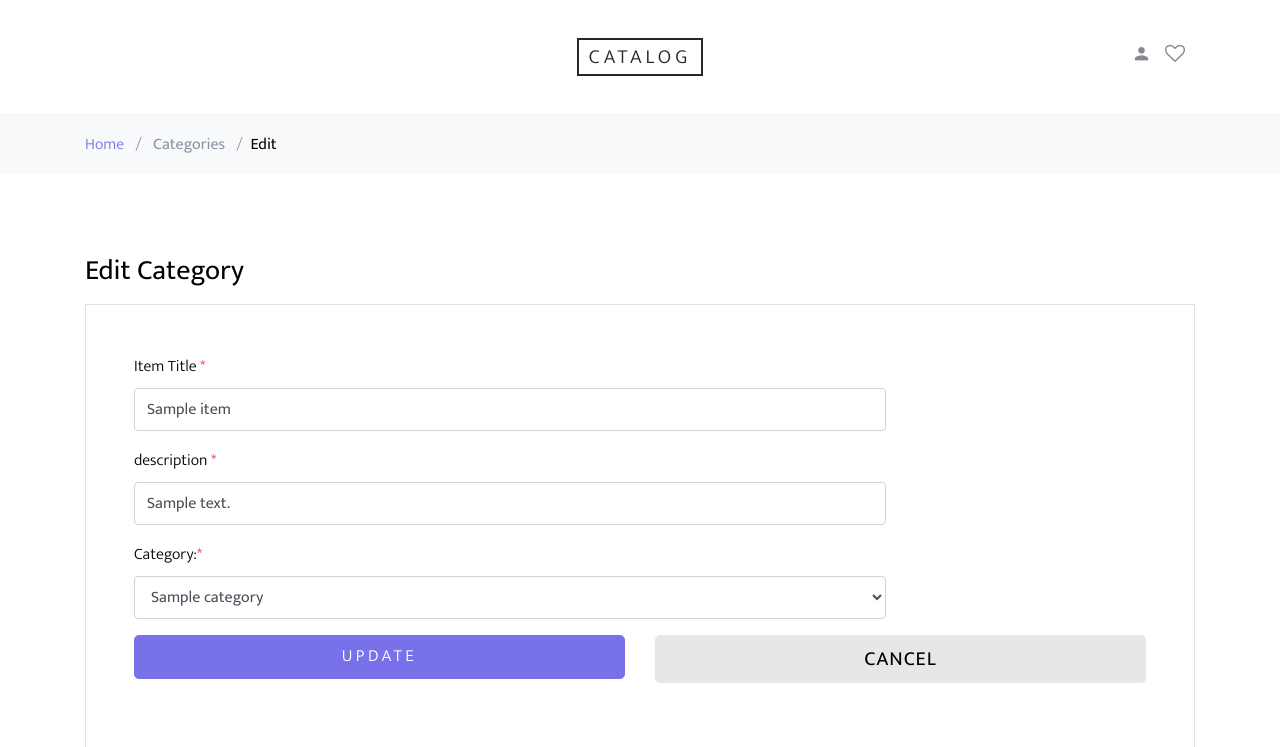
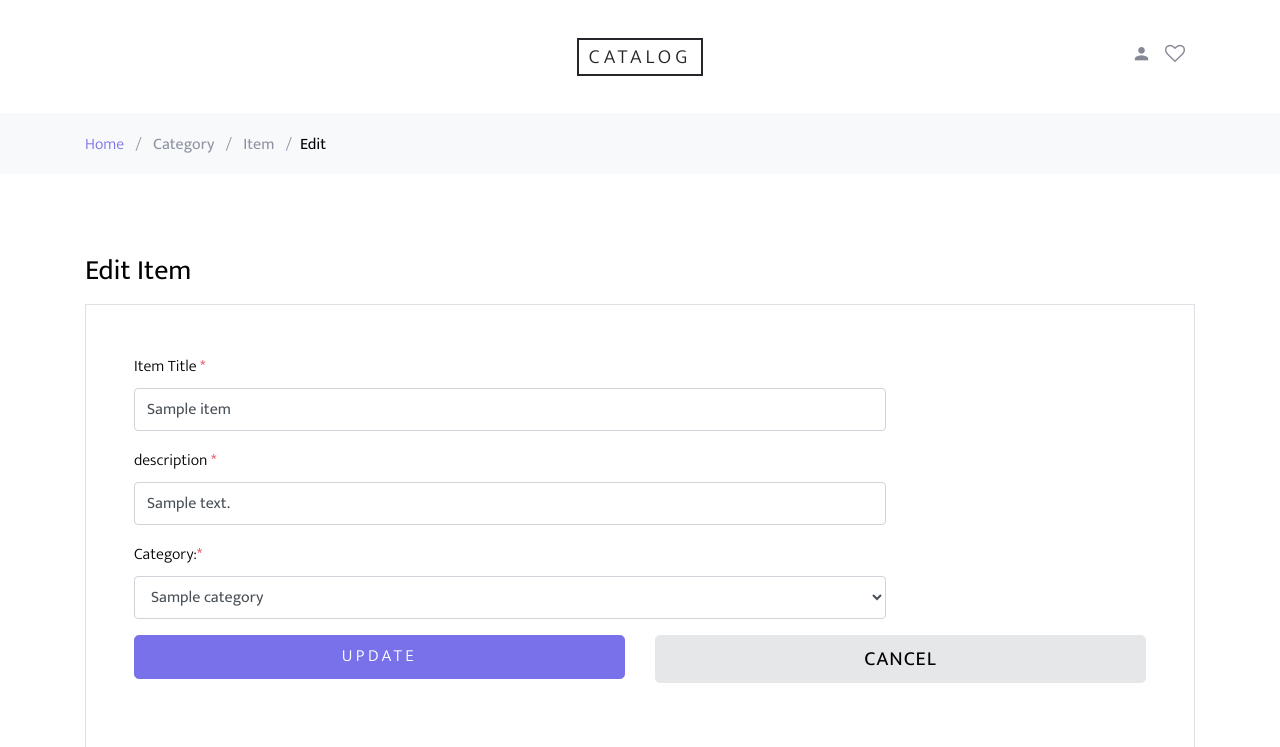
Before and after one commit to GiuseppeVarriale/ud-Catalog, a Flask app: page /admin/categories/1/items/1/edit/ in a window 1280 px wide. Shown: the top 747 px of the page. Run offline with Flask 2, Linux system fonts and the light colour scheme; tables that the repository leaves empty hold one stand-in row (values such as "Sample post"); some libraries are stand-ins or nearby versions; some web fonts are replaced.

Commit message:
Feat: Add endpoint to delete Item

```diff
--- a/application.py
+++ b/application.py
@@ -64,6 +64,7 @@ def showHome():
     items = session.query(Item).order_by(Item.id.desc())
     return render_template('showHome.html', categories=categories, items=items)
 
+
 # Show a Catalog Category web page
 @app.route('/categories/<int:category_id>/')
 @app.route('/categories/<int:category_id>/items/')
@@ -79,6 +80,7 @@ def showCatalogCategory(category_id):
     items = session.query(Item).filter_by(cat_id=category_id).all()
     return render_template('showCatalogCategory.html', categories=categories,
                            sCategory=category, items=items)
+
 
 # Show a Catalog item web page
 @app.route('/categories/<int:category_id>/items/<int:item_id>/')
@@ -110,8 +112,7 @@ def newCategory():
 @app.route('/admin/categories/<int:category_id>/edit/', methods=['GET', 'POST'])
 def editCategory(category_id):
     try:
-        editedCategory = session.query(
-            Category).filter_by(id=category_id).one()
+        editedCategory = session.query(Category).filter_by(id=category_id).one()
     except NoResultFound:
         flash("Error: The category with id '%s' does not exist." % category_id, "error")
         return redirect(url_for('showHome'))
@@ -143,7 +144,7 @@ def newItem(category_id=0):
 
 
 
-# Edit a Catalog Category
+# Edit a Catalog Item
 @app.route('/admin/categories/<int:category_id>/items/<int:item_id>/edit/', methods=['GET', 'POST'])
 def editItem(category_id, item_id):
     categories = session.query(Category).all()
@@ -171,6 +172,25 @@ def editItem(category_id, item_id):
             return render_template('editItem.html', item=editedItem, categories=categories)
 
 
+# Delete a Category item
+@app.route('/admin/categories/<int:category_id>/items/<int:item_id>/delete/', methods=['GET', 'POST'])
+def deleteItem(category_id, item_id):
+    try:
+        itemToDelete = session.query(Item).filter_by(id=item_id).one()
+    except NoResultFound:
+        flash("Error: The Item with id '%s' does not exist." % item_id, "error")
+        return redirect(url_for('showHome'))
+    if request.method == 'POST':
+        session.delete(itemToDelete)
+        session.commit()
+        flash("Item deleted!", "success")
+        return redirect(url_for('showHome'))
+    else:
+        if itemToDelete.cat_id != category_id:
+            return redirect(url_for('deleteItem', category_id=itemToDelete.cat_id, item_id=itemToDelete.id))
+        else:
+            return render_template('deleteItem.html', item=itemToDelete)
+
 
 if __name__ == '__main__':
     app.secret_key = 'super_secret_key'
--- a/templates/editItem.html
+++ b/templates/editItem.html
@@ -6,7 +6,8 @@
           <div class="row">
             <div class="col-md-12 mb-0">
               <a href="{{url_for('showHome')}}">Home</a>
-              <span class="mx-2 mb-0">/</span> <strong>Categories</strong>
+              <span class="mx-2 mb-0">/</span> <strong>Category</strong>
+              <span class="mx-2 mb-0">/</span> <strong>Item</strong>
               <span class="mx-2 mb-0">/</span><strong class="text-black">Edit</strong>
             </div>
           </div>
@@ -17,7 +18,7 @@
         <div class="container">
           <div class="row">
             <div class="col-md-12">
-              <h2 class="h3 mb-3 text-black">Edit Category</h2>
+              <h2 class="h3 mb-3 text-black">Edit Item</h2>
             </div>
             <div class="col-md-12">
 
--- a/templates/layout.html
+++ b/templates/layout.html
@@ -1,7 +1,7 @@
 <!DOCTYPE html>
 <html lang="en">
   <head>
-    <title>Shoppers &mdash; Colorlib e-Commerce Template</title>
+    <title>Catalog</title>
     <meta charset="utf-8">
     <meta name="viewport" content="width=device-width, initial-scale=1, shrink-to-fit=no">
 
--- a/templates/newItem.html
+++ b/templates/newItem.html
@@ -6,7 +6,7 @@
           <div class="row">
             <div class="col-md-12 mb-0">
               <a href="{{url_for('showHome')}}">Home</a>
-              <span class="mx-2 mb-0">/</span> <strong class="text-black" >Categories</strong>
+              <span class="mx-2 mb-0">/</span> <strong class="text-black">Categories</strong>
               <span class="mx-2 mb-0">/</span><strong class="text-black">Item</strong>
               <span class="mx-2 mb-0">/</span><strong class="text-black">new</strong>
             </div>
--- a/templates/showCatalogItem.html
+++ b/templates/showCatalogItem.html
@@ -37,8 +37,7 @@
 
             <div class="col-md-6">
               <h2 class="text-black">{{item.title}}</h2>
-              <p>{{item.description}}</p>
-              <p class="mb-4">Ex numquam veritatis debitis minima quo error quam eos dolorum quidem perferendis. Quos repellat dignissimos minus, eveniet nam voluptatibus molestias omnis reiciendis perspiciatis illum hic magni iste, velit aperiam quis.</p>
+              <p class="mb-4">{{item.description}}</p>
               <!-- <p><strong class="text-primary h4">$50.00</strong></p>
               <div class="mb-1 d-flex">
                 <label for="option-sm" class="d-flex mr-3 mb-3">
```
Also changed, not shown: templates/deleteItem.html (added, +49 -0 lines).
